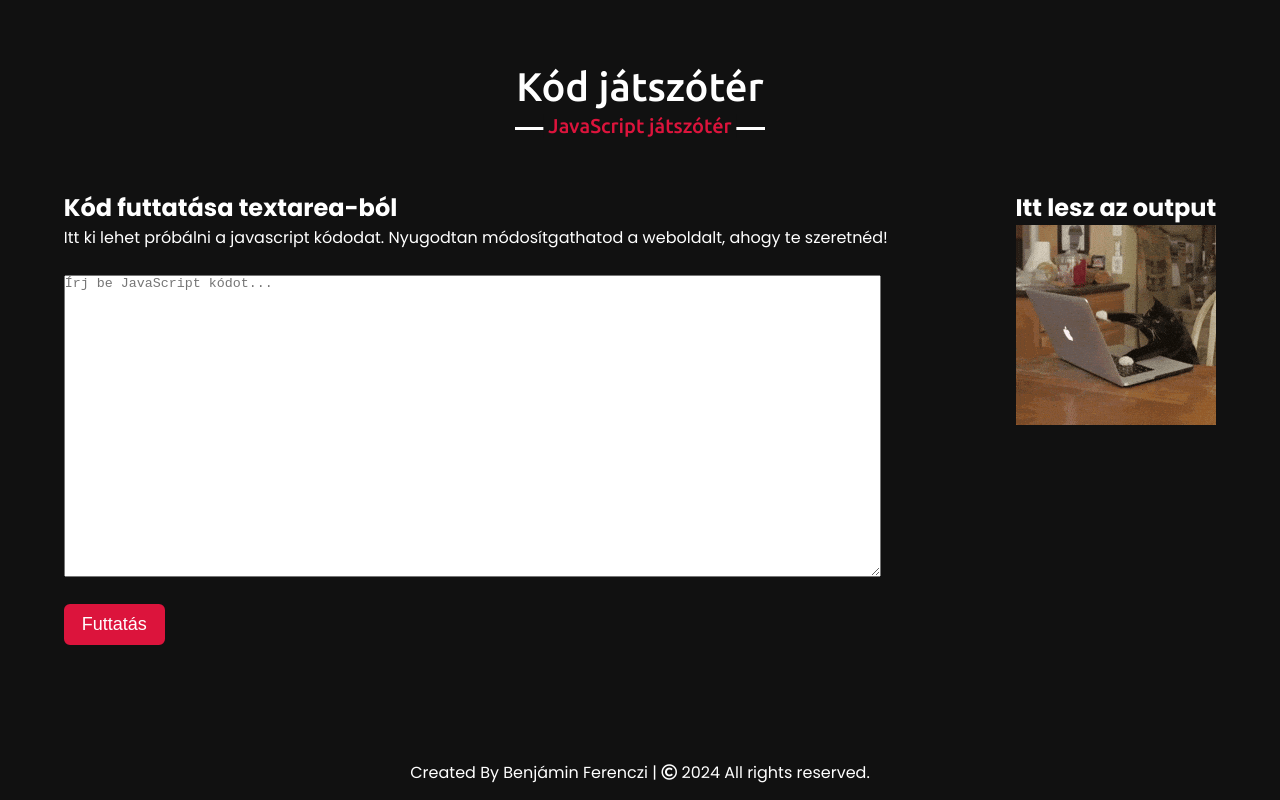
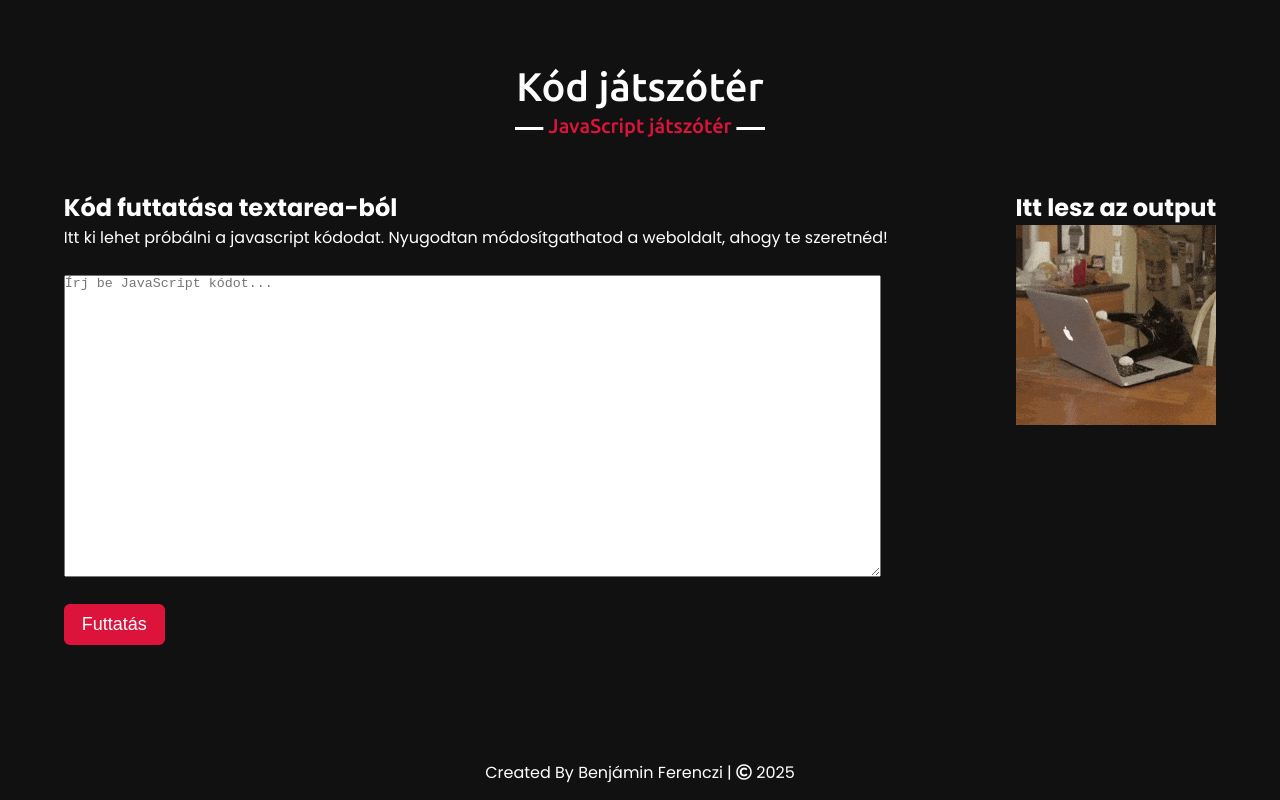
Before and after one commit to FBeni-04/FBeni-04.github.io, a plain HTML site: page index.html in a window 1280 px wide. Shown: the part 5218-6018 px from the top of the page. Drawn offline with nearby package versions, Linux system fonts and the light colour scheme.

Commit message:
Update index.html

```diff
--- a/index.html
+++ b/index.html
@@ -324,8 +324,14 @@
      </section>
 
     <footer>
-        <span>Created By Benjámin Ferenczi | <span class="far fa-copyright"></span> 2024 All rights reserved.</span>
+        <span>Created By Benjámin Ferenczi | <span class="far fa-copyright"></span> <span id="thisYear"> All rights reserved.</span>
     </footer>
+
+    <script>
+        const d = new Date();
+        let year = d.getFullYear();
+        document.getElementById("thisYear").innerHTML = year;
+    </script>
 
     <script src="script.js"></script>
 </body>
```
